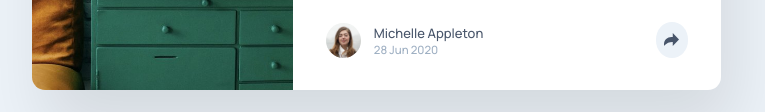
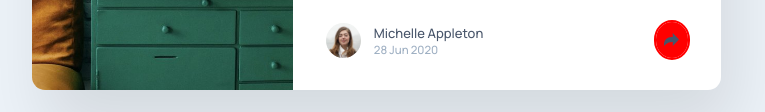
Before and after one commit to abdelrahmansaeed19/article-preview-card, a plain HTML site: page index.html in a window 1280 px wide. Shown: the part 447-559 px from the top of the page, without its empty margins (264-1029 px from the left). Drawn offline with Linux system fonts and the light colour scheme.

Commit message:
feat: complete Article Preview Component update

```diff
--- a/assets/css/main.css
+++ b/assets/css/main.css
@@ -126,6 +126,8 @@ body {
   border-radius: 50%;
   cursor: pointer;
   z-index: 1;
+  outline: 2px solid red;
+  background-color: red;
   transition:
     background-color 0.2s ease,
     transform 0.2s ease;
```
